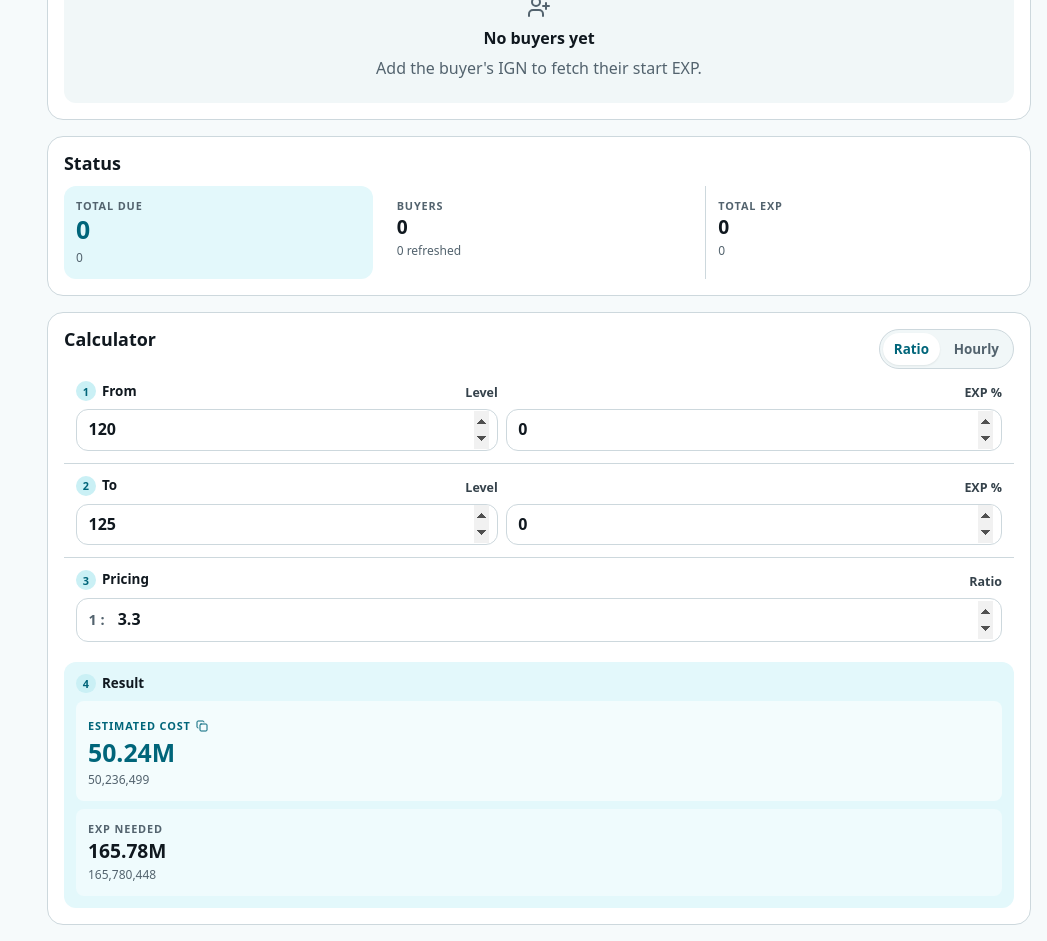
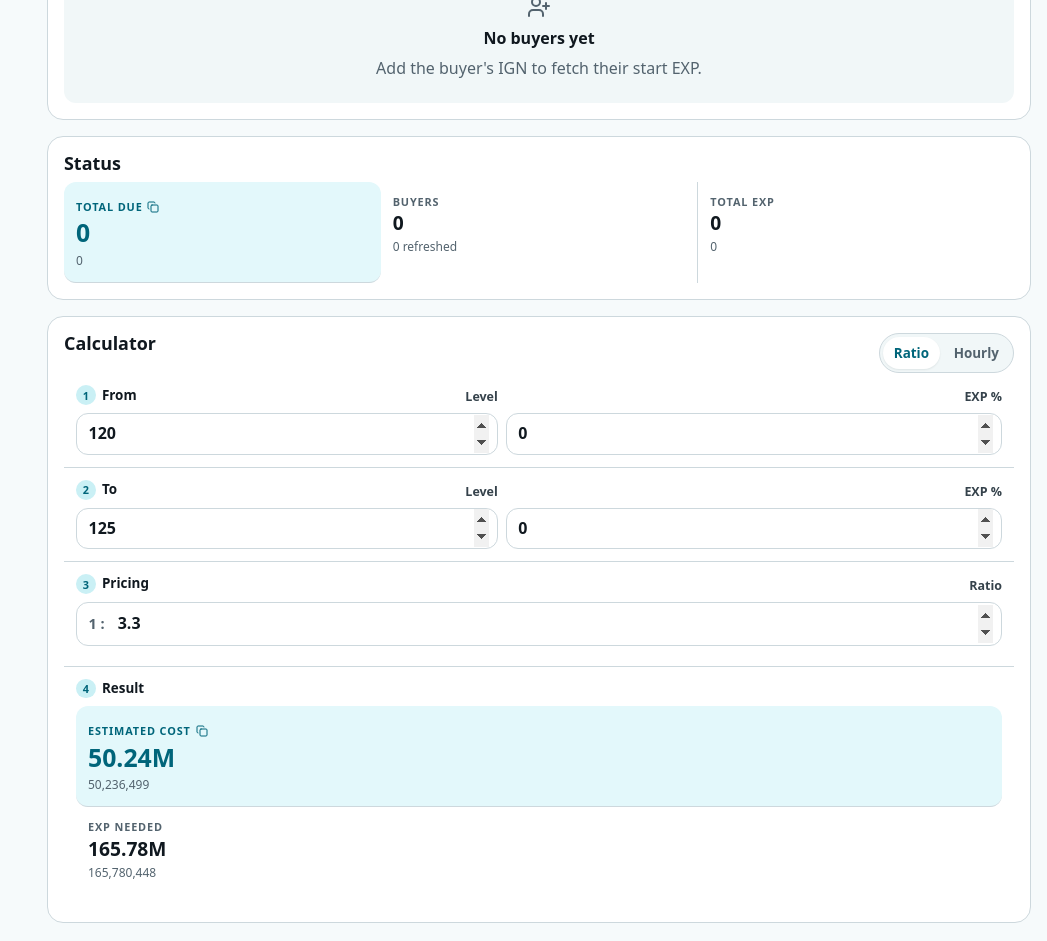
Before and after one commit to kiri-ml/holysymbol, a React (Vite) app: page / in a window 1280 px wide. Shown: the part 420-1361 px from the top of the page, without its empty margins (233-1280 px from the left). Built offline with nearby package versions, Linux system fonts and the light colour scheme.

Commit message:
style: polish status and calculator result

```diff
--- a/src/App.tsx
+++ b/src/App.tsx
@@ -772,11 +772,11 @@ function QuickEstimate({
           </div>
           <button
             type="button"
-            className={`estimate-result__item estimate-result__item--full estimate-result__cost${costCopied ? ' estimate-result__cost--copied' : ''}`}
+            className={`estimate-result__item estimate-result__item--full copy-metric${costCopied ? ' copy-metric--copied' : ''}`}
             aria-label={costCopied ? t('aria.estimatedCostCopied') : t('aria.copyEstimatedCost')}
             onClick={() => void copyEstimatedCost()}
           >
-            <span className="estimate-result__copy-label" aria-live="polite">
+            <span className="copy-metric__label" aria-live="polite">
               {costCopied ? t('common.copied') : t('calculator.estimatedCost')}
               {costCopied ? <Check size={13} aria-hidden="true" /> : <Copy size={12} aria-hidden="true" />}
             </span>
@@ -1445,7 +1445,40 @@ function RunTools({ instance, now }: { instance?: LeechInstance; now: number })
     );
   }
 
+  return <RunToolsContent instance={instance} now={now} />;
+}
+
+function RunToolsContent({ instance, now }: { instance: LeechInstance; now: number }) {
+  const { t } = useTranslation();
+  const [totalDueCopied, setTotalDueCopied] = useState(false);
+  const totalDueCopyFeedbackTimerRef = useRef<number | null>(null);
   const summary = calculateInstance(instance, now);
+
+  function clearTotalDueCopyFeedbackTimer() {
+    if (totalDueCopyFeedbackTimerRef.current === null) return;
+    window.clearTimeout(totalDueCopyFeedbackTimerRef.current);
+    totalDueCopyFeedbackTimerRef.current = null;
+  }
+
+  useEffect(() => {
+    return clearTotalDueCopyFeedbackTimer;
+  }, []);
+
+  useEffect(() => {
+    clearTotalDueCopyFeedbackTimer();
+    setTotalDueCopied(false);
+  }, [summary.totalMesosDue]);
+
+  async function copyTotalDue() {
+    const roundedDue = Math.max(0, Math.round(summary.totalMesosDue));
+    try {
+      await navigator.clipboard.writeText(String(roundedDue));
+      setTotalDueCopied(true);
+      clearTotalDueCopyFeedbackTimer();
+      totalDueCopyFeedbackTimerRef.current = window.setTimeout(() => setTotalDueCopied(false), COPY_FEEDBACK_MS);
+    } catch {}
+  }
+
   return (
     <section className="panel run-tools">
       <div className="panel-heading">
@@ -1453,11 +1486,19 @@ function RunTools({ instance, now }: { instance?: LeechInstance; now: number })
           <h2>{t('status.heading')}</h2>
         </div>
       </div>
-      <div className="tool-stat tool-stat--due">
-        <span>{t('status.totalDue')}</span>
+      <button
+        type="button"
+        className={`tool-stat copy-metric${totalDueCopied ? ' copy-metric--copied' : ''}`}
+        aria-label={totalDueCopied ? t('aria.totalDueCopied', { defaultValue: 'Total due copied' }) : t('aria.copyTotalDue', { defaultValue: 'Copy total due' })}
+        onClick={() => void copyTotalDue()}
+      >
+        <span className="copy-metric__label" aria-live="polite">
+          {totalDueCopied ? t('common.copied') : t('status.totalDue')}
+          {totalDueCopied ? <Check size={13} aria-hidden="true" /> : <Copy size={12} aria-hidden="true" />}
+        </span>
         <strong>{formatMesosShort(summary.totalMesosDue)}</strong>
         <small>{formatMesosValue(summary.totalMesosDue)}</small>
-      </div>
+      </button>
       <div className="tools-grid">
         <div className="tool-stat">
           <span>{t('status.buyers')}</span>
--- a/src/styles/app.css
+++ b/src/styles/app.css
@@ -648,24 +648,25 @@ h3 {
 .estimate-result {
   display: grid;
   grid-template-columns: repeat(2, minmax(0, 1fr));
-  gap: var(--space-2);
+  gap: 0;
   margin-top: var(--space-2);
   border: 0;
-  border-radius: var(--radius-md);
-  background: var(--primary-softer);
+  border-top: 1px solid var(--border);
+  background: transparent;
 }
 
 .estimate-result .flow-card__heading {
   grid-column: 1 / -1;
+  margin-bottom: var(--space-2);
   position: static;
 }
 
 .estimate-result__item {
   min-width: 0;
   border: 0;
-  border-radius: var(--radius-sm);
+  border-radius: 0;
   padding: var(--space-3);
-  background: color-mix(in oklch, var(--surface) 42%, transparent);
+  background: transparent;
 }
 
 .estimate-result__item strong,
@@ -689,52 +690,8 @@ h3 {
   grid-column: 1 / -1;
 }
 
-.estimate-result__cost {
-  border: 0;
-  min-height: 0;
-  display: block;
-  text-align: left;
-  background: color-mix(in oklch, var(--surface) 58%, transparent);
-  color: inherit;
-  font-weight: inherit;
-  transition:
-    background-color 180ms ease;
-}
-
-.estimate-result__cost:hover:not(:disabled) {
-  background: color-mix(in oklch, var(--primary-soft) 34%, var(--surface));
-}
-
-.estimate-result__cost:active {
-  transform: none;
-}
-
-.estimate-result__cost:focus-visible {
-  outline-color: var(--focus);
-}
-
-.estimate-result__item > .estimate-result__copy-label {
-  display: inline-flex;
-  align-items: center;
-  gap: 0.3rem;
-}
-
-.estimate-result__cost span,
-.estimate-result__cost strong {
-  color: var(--primary-strong);
-}
-
-.estimate-result__cost--copied {
-  background: var(--success-soft);
-}
-
-.estimate-result__cost--copied .estimate-result__copy-label,
-.estimate-result__cost--copied strong {
-  color: var(--success);
-}
-
-.estimate-result__cost strong {
-  font-size: 1.55rem;
+.estimate-result__item:not(.estimate-result__item--full) + .estimate-result__item:not(.estimate-result__item--full) {
+  border-left: 1px solid var(--border);
 }
 
 .segmented-control {
@@ -1468,29 +1425,77 @@ h3 {
 
 .run-tools {
   display: grid;
-  gap: var(--space-3);
+  gap: 0;
+}
+
+.run-tools .panel-heading {
+  margin-bottom: var(--space-2);
 }
 
 .tools-grid {
   display: grid;
   grid-template-columns: repeat(2, minmax(0, 1fr));
   gap: 0;
-  border-top: 1px solid var(--border);
 }
 
 .tools-grid .tool-stat + .tool-stat {
   border-left: 1px solid var(--border);
 }
 
-.tool-stat--due {
-  border: 0;
+.copy-metric {
+  display: block;
+  width: 100%;
+  min-height: 0;
+  border-bottom: 1px solid var(--border);
   border-radius: var(--radius-md);
   background: var(--primary-softer);
-}
-
-.tool-stat--due strong {
+  color: inherit;
+  cursor: pointer;
+  font-weight: inherit;
+  text-align: left;
+  transition: background-color 180ms ease;
+}
+
+.copy-metric:not(.copy-metric--copied):hover:not(:disabled),
+.copy-metric:not(.copy-metric--copied):active:not(:disabled) {
+  background: var(--primary-soft);
+}
+
+.copy-metric:active:not(:disabled) {
+  transform: none;
+}
+
+.copy-metric:focus-visible {
+  outline-color: var(--focus);
+}
+
+.copy-metric .copy-metric__label {
+  display: inline-flex;
+  align-items: center;
+  gap: 0.3rem;
+}
+
+.copy-metric .copy-metric__label,
+.copy-metric strong {
   color: var(--primary-strong);
+}
+
+.copy-metric strong {
   font-size: 1.55rem;
+}
+
+.copy-metric--copied {
+  background: var(--success-soft);
+}
+
+.copy-metric--copied:hover:not(:disabled),
+.copy-metric--copied:active:not(:disabled) {
+  background: var(--success-soft);
+}
+
+.copy-metric--copied .copy-metric__label,
+.copy-metric--copied strong {
+  color: var(--success);
 }
 
 .empty-buyers-state {
@@ -1709,7 +1714,8 @@ h3 {
   }
 
   .tools-grid .tool-stat + .tool-stat,
-  .buyer-row-stat + .buyer-row-stat {
+  .buyer-row-stat + .buyer-row-stat,
+  .estimate-result__item:not(.estimate-result__item--full) + .estimate-result__item:not(.estimate-result__item--full) {
     border-left: 0;
     border-top: 1px solid var(--border);
   }
```
